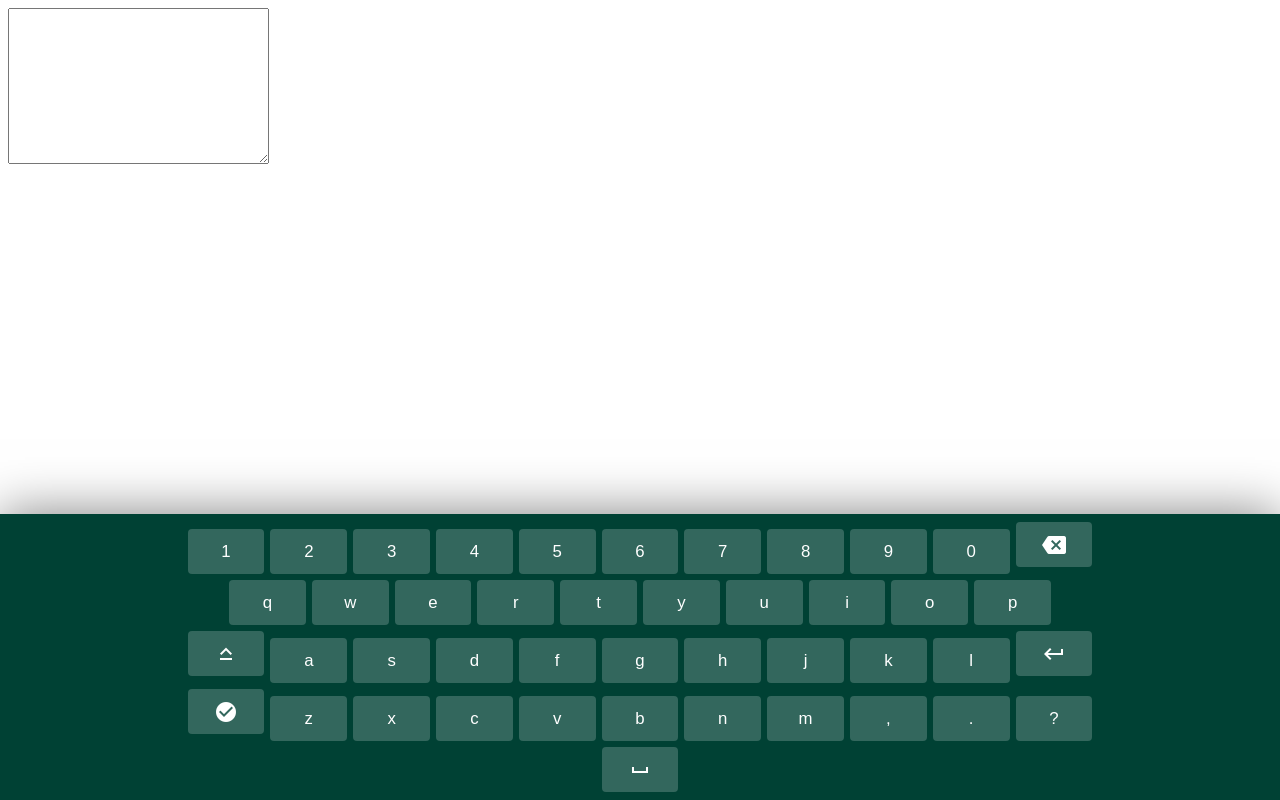
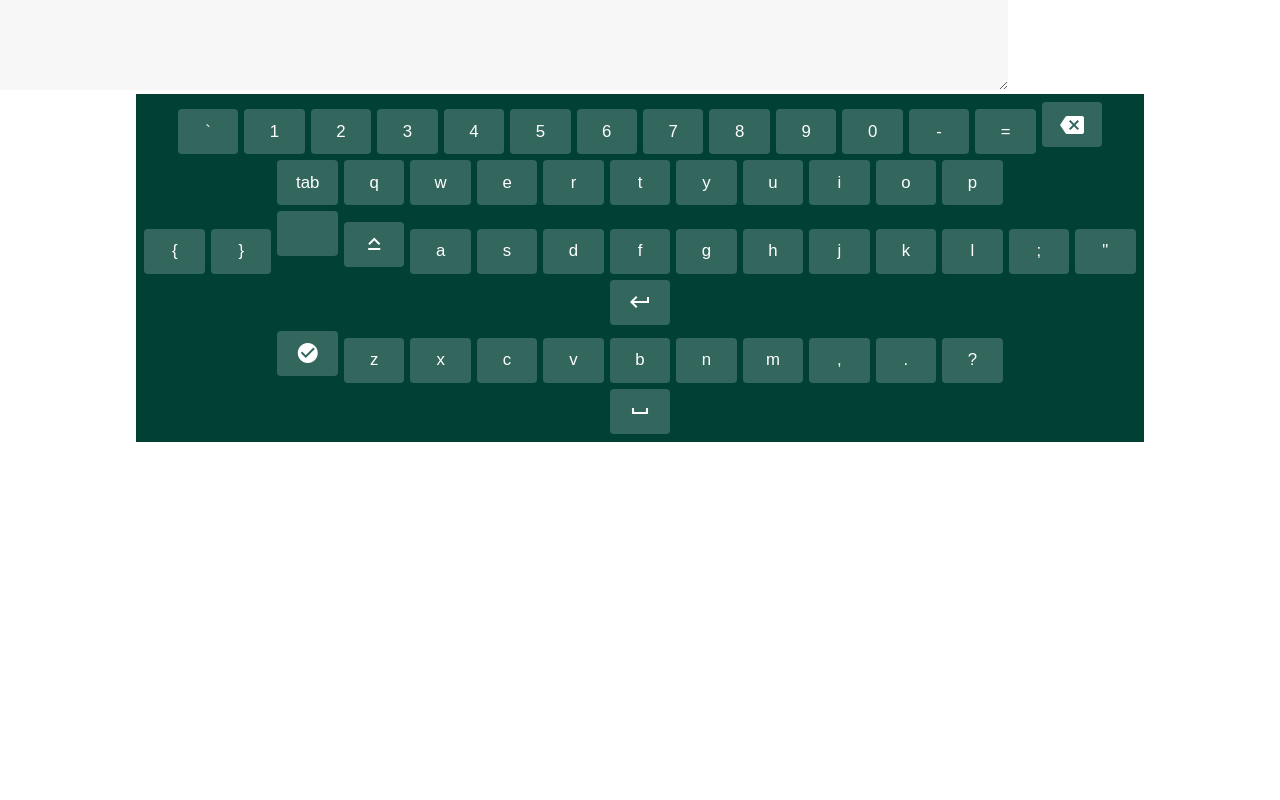
Before and after one commit to shalick/virtual-keyboard, a plain HTML site: page virtual-keyboard/index.html in a window 1280 px wide. Drawn offline with Linux system fonts and the light colour scheme.

Commit message:
fix: layout

```diff
--- a/virtual-keyboard/index.html
+++ b/virtual-keyboard/index.html
@@ -12,7 +12,7 @@
     />
   </head>
   <body>
-    <textarea name="" id="" cols="30" rows="10" class="use-keyboard-input"></textarea>
+    <!-- <textarea name="" id="" cols="30" rows="10" class="use-keyboard-input text"></textarea> -->
     <!-- <div class="keyboard">
       <div class="keyboard-keys">
           <button type="button" class="keyboard-key"></button>
--- a/virtual-keyboard/script.js
+++ b/virtual-keyboard/script.js
@@ -1,5 +1,6 @@
 const Keyboard = {
   elements: {
+    textarea: null,
     main: null,
     keysContainer: null,
     keys: [],
@@ -14,6 +15,9 @@ const Keyboard = {
     capsLock: false,
   },
   init() {
+    this.elements.textarea = document.createElement("textarea");
+    this.elements.textarea.classList.add("use-keyboard-input", "text");
+
     this.elements.main = document.createElement("div");
     this.elements.keysContainer = document.createElement("div");
 
@@ -25,6 +29,7 @@ const Keyboard = {
       this.elements.keysContainer.querySelectorAll(".keyboard-key");
 
     this.elements.main.appendChild(this.elements.keysContainer);
+    document.body.appendChild(this.elements.textarea);
     document.body.appendChild(this.elements.main);
 
     document.querySelectorAll(".use-keyboard-input").forEach((element) => {
@@ -38,6 +43,7 @@ const Keyboard = {
   _createKeys() {
     const fragment = document.createDocumentFragment();
     const keyLayout = [
+      "`",
       "1",
       "2",
       "3",
@@ -48,7 +54,10 @@ const Keyboard = {
       "8",
       "9",
       "0",
+      "-",
+      "=",
       "backspace",
+      "tab",
       "q",
       "w",
       "e",
@@ -59,6 +68,9 @@ const Keyboard = {
       "i",
       "o",
       "p",
+      "{",
+      "}",
+      "  ",
       "caps",
       "a",
       "s",
@@ -69,6 +81,8 @@ const Keyboard = {
       "j",
       "k",
       "l",
+      ";",
+      '"',
       "enter",
       "done",
       "z",
@@ -209,3 +223,16 @@ window.addEventListener("DOMContentLoaded", function () {
     }
   );
 });
+
+let keys = document.querySelectorAll('.keyboard-key');
+
+for(let i = 0; i < keys.length; i++) {
+  keys[i].setAttribute('keyname', keys[i].innerText);
+  keys[i].setAttribute('lowerCaseName', keys[i].innerText.toLowerCase())
+}
+console.log(keys)
+
+window.addEventListener('keydown', (e) => {
+  console.log(e.key)
+  console.log('he')
+})
--- a/virtual-keyboard/style.css
+++ b/virtual-keyboard/style.css
@@ -1,13 +1,17 @@
+* {
+  margin: 0;
+  padding: 0;
+  box-sizing: border-box;
+}
+
 .keyboard {
-    position: fixed;
-    left: 0;
-    bottom: 0;
   width: 100%;
   padding: 5px 0;
   background: #004134;
-    box-shadow: 0 0 50px rgba(0, 0, 0, 0.5);
   user-select: none;
   transition: bottom 0.4s;
+  max-width: 1008px;
+  margin: auto;
 }
 
 .keyboard-hidden {
@@ -34,3 +38,16 @@
   align-items: center;
   justify-content: center;
 }
+
+.text {
+    max-width: 1008px;
+    width: 100%;
+    height: 90px;
+    margin-bottom: 30px;
+    border: none;
+    outline: none;
+    font-size: 26px;
+    background-color: #f7f7f7;
+    margin: auto;
+    transition: .2s;
+}
```
Lines whose indentation alone changed are shown as unchanged.
